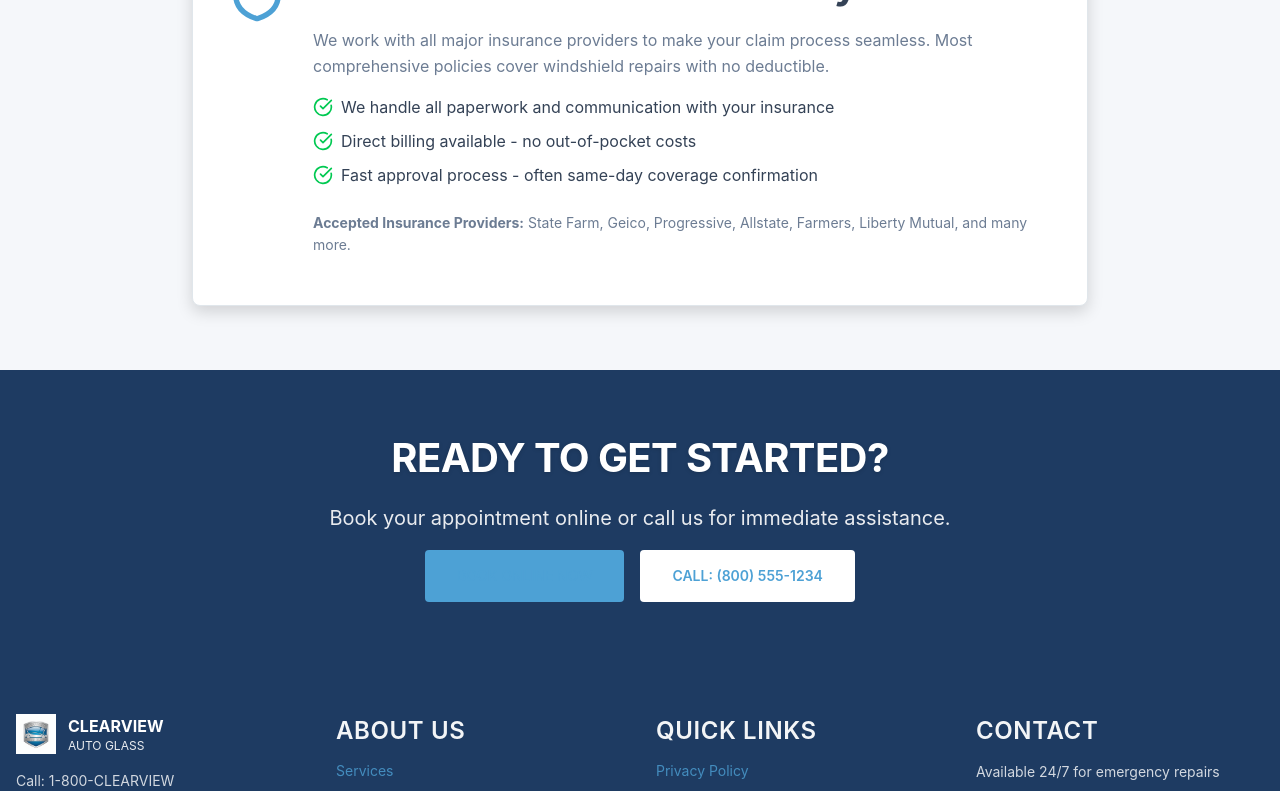
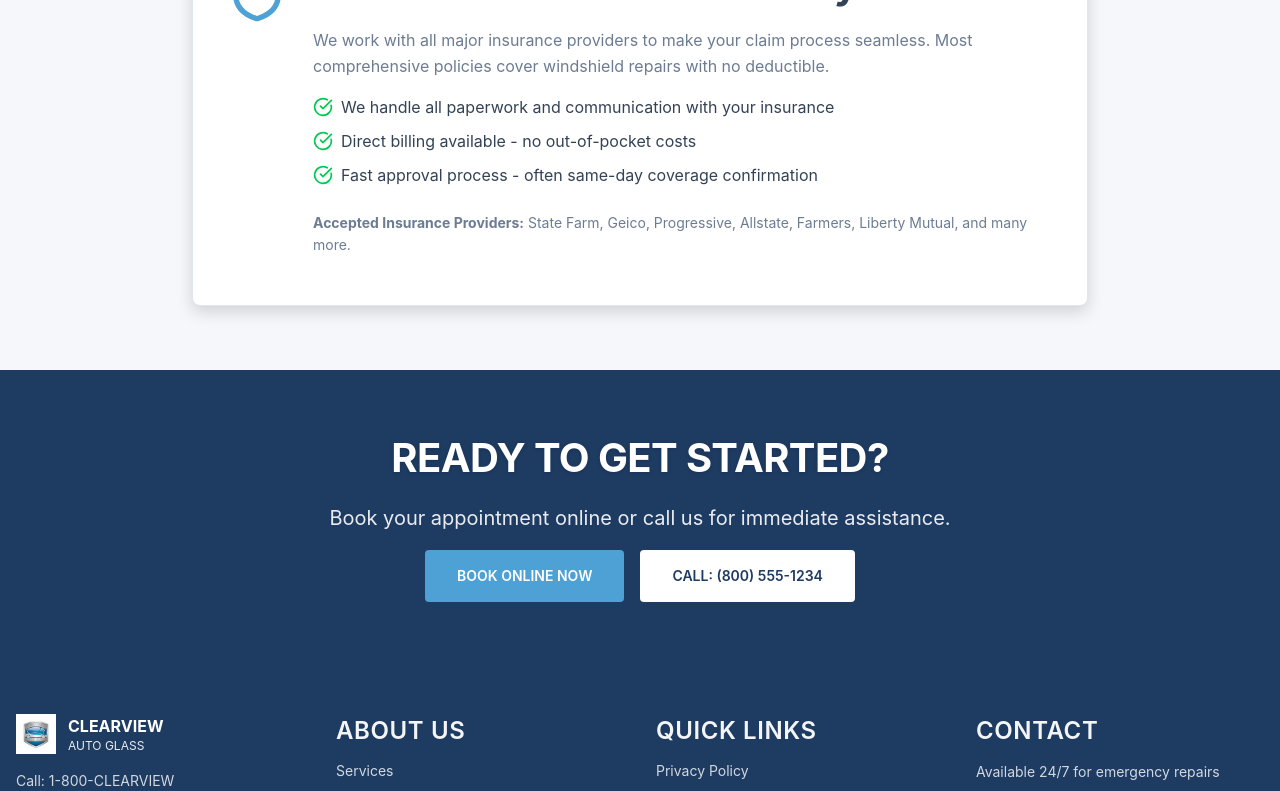
Before and after one commit to TNDIGITALMARK/d7102215-6c85-477e-9147-dea3104a4d60, a Next.js app: page /services in a window 1280 px wide. Shown: the part 2000-2791 px from the top of the page. Built offline with nearby package versions, Linux system fonts and the light colour scheme; no server answers.

Commit message:
Phoenix Agent implementation - Doesnt seem like those buttons have visible text y...

```diff
--- a/src/app/globals.css
+++ b/src/app/globals.css
@@ -281,7 +281,7 @@ button {
 
 .btn-primary {
   background-color: hsl(var(--accent));
-  color: hsl(var(--accent-foreground));
+  color: #ffffff;
   padding: 0.75rem 2rem;
   border-radius: var(--radius-button);
   text-transform: uppercase;
@@ -290,12 +290,66 @@ button {
   font-weight: 600;
   box-shadow: var(--shadow-button);
   transition: all 0.3s ease;
+  border: none;
+  cursor: pointer;
 }
 
 .btn-primary:hover {
   background-color: hsl(var(--primary));
+  color: #ffffff;
   box-shadow: var(--shadow-hover);
   transform: translateY(-2px);
+}
+
+/* ============================================
+   BUTTON TEXT VISIBILITY - CRITICAL STYLES
+   Ensures all button text is visible on colored backgrounds
+   ============================================ */
+
+/* Primary button text - always white */
+.btn-primary,
+button.btn-primary,
+a.btn-primary,
+Link.btn-primary {
+  color: #ffffff !important;
+}
+
+/* All buttons with colored backgrounds need white text */
+button[class*="bg-[hsl(var(--accent))]"],
+button[class*="bg-[hsl(var(--primary))]"],
+a[class*="bg-[hsl(var(--accent))]"],
+a[class*="bg-[hsl(var(--primary))]"] {
+  color: #ffffff !important;
+}
+
+/* Specific Tailwind background utility classes with white text */
+.bg-\[hsl\(var\(--accent\)\)\],
+.bg-\[hsl\(var\(--primary\)\)\],
+.bg-\[hsl\(var\(--accent\)\)\]\/90 {
+  color: #ffffff !important;
+}
+
+/* Ensure hover states maintain white text on colored backgrounds */
+.bg-\[hsl\(var\(--accent\)\)\]:hover,
+.bg-\[hsl\(var\(--primary\)\)\]:hover {
+  color: #ffffff !important;
+}
+
+/* Link buttons with white background - use primary text color */
+a.bg-white,
+button.bg-white {
+  color: hsl(var(--primary)) !important;
+}
+
+a.bg-white:hover,
+button.bg-white:hover {
+  color: hsl(var(--primary)) !important;
+}
+
+/* Generic button text on dark backgrounds */
+button:not(.bg-white):not([class*="border-"]),
+a:not(.bg-white):not([class*="border-"]) {
+  color: #ffffff;
 }
 
 /* ============================================
```
